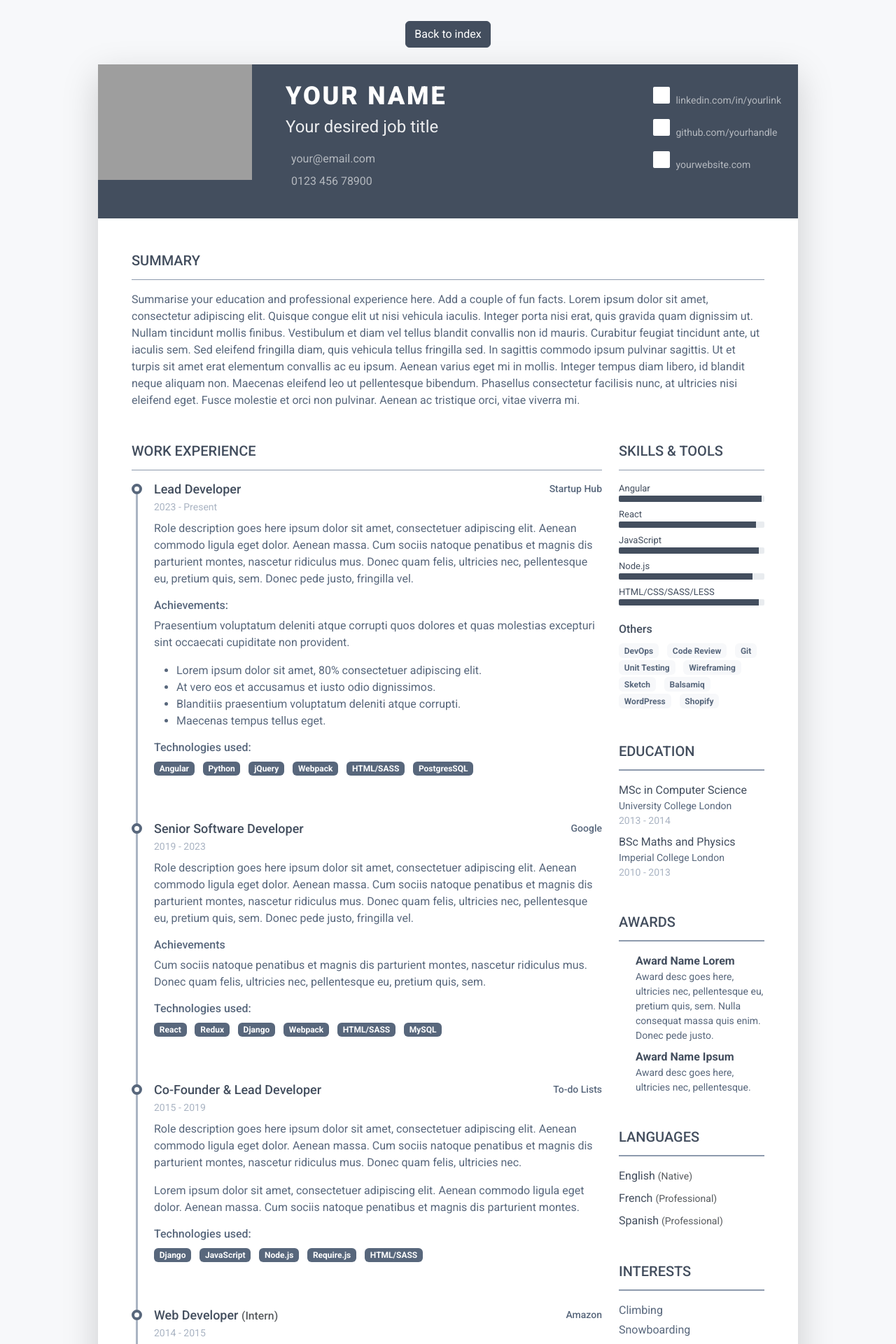
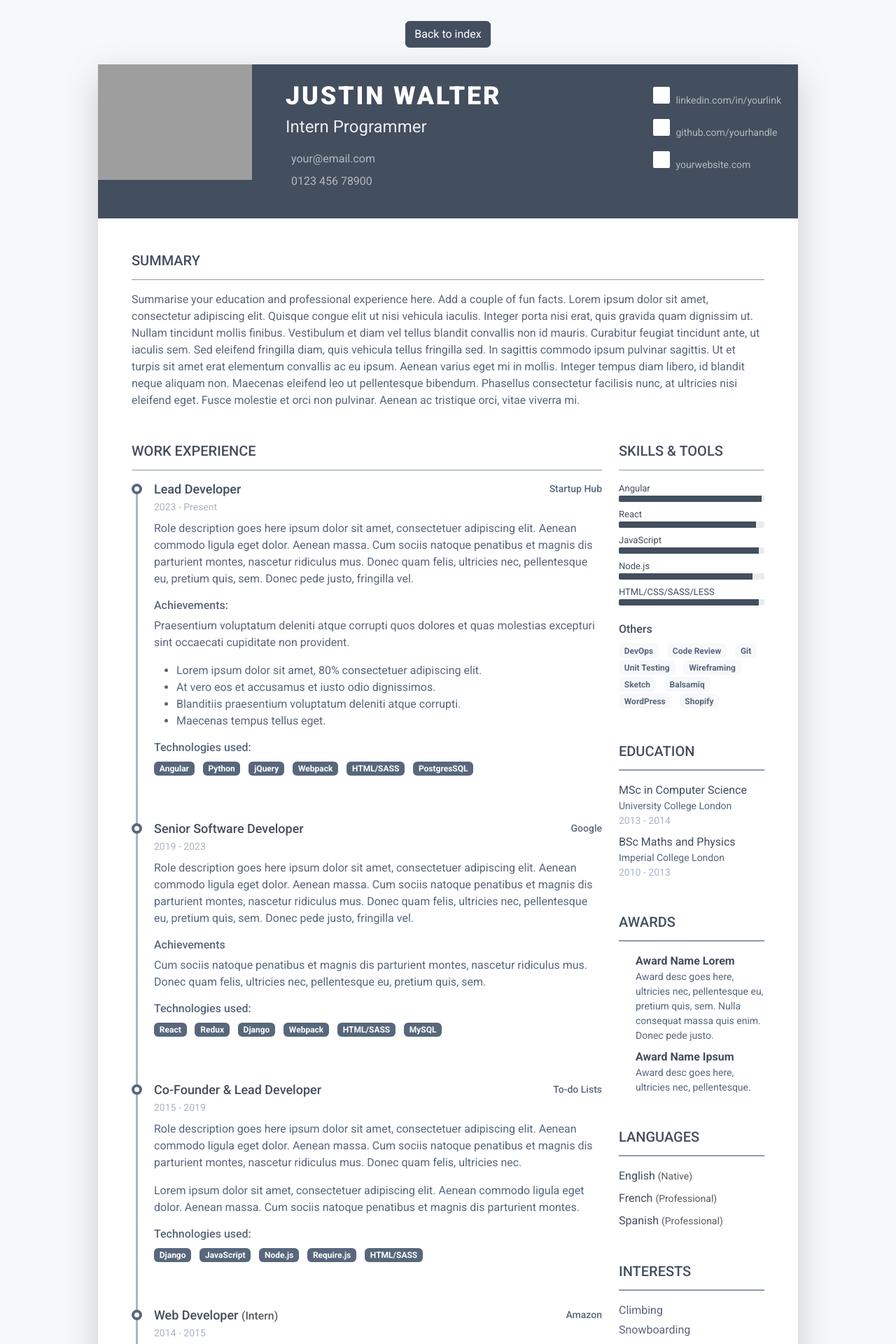
Before and after one commit to jiffingwalter/ase230_TeamAssignment, a PHP site: page /detail.php?index=0 in a window 1280 px wide. Shown: the top 1920 px of the page at 70% size. Run offline with PHP 8.4, Linux system fonts and the light colour scheme; some libraries are stand-ins or nearby versions; grey boxes are pictures that could not be loaded.

Commit message:
added $index to tell what member's page you're on
also added more details to the members array which will be used to populate the data in the html page

```diff
--- a/detail.php
+++ b/detail.php
@@ -1,11 +1,41 @@
 <?php
+$index=$_GET['index'];
+$members=[
+	[
+		'name'=>'Justin Walter',
+		'role'=>'Intern Programmer',
+		'profile_picture'=>'./assets/images/profile_justinwalter.jpg',
+		'email'=>'',
+		'work_experience'=>'',
+		'education'=>'',
+		'skills'=>'',
+		'awards'=>'',
+		'languages'=>'',
+		'interests'=>'',
+		'projects'=>''
 
+	],
+	[
+		'name'=>'Bryce Bien',
+		'role'=>'Intern Programmer',
+		'profile_picture'=>'./assets/images/profile_brycebien.jpg',
+		'email'=>'brycebien@gmail.com',
+		'work_experience'=>'',
+		'education'=>'',
+		'skills'=>'',
+		'awards'=>'',
+		'languages'=>'',
+		'interests'=>'',
+		'projects'=>''
+
+	],
+];
 
 ?>
 <!DOCTYPE html>
 <html lang="en">
 <head>
-    <title>Your name's Resume</title>
+    <title><?php echo $members[$index]['name'].'\'s Resume';?></title>
 
     <!-- Meta -->
     <meta charset="utf-8">
@@ -40,8 +70,8 @@
 				    <div class="col">
 					    <div class="row p-4 justify-content-center justify-content-md-between">
 						    <div class="primary-info col-auto">
-							    <h1 class="name mt-0 mb-1 text-white text-uppercase text-uppercase">Your name</h1>
-							    <div class="title mb-3">Your desired job title</div>
+							    <h1 class="name mt-0 mb-1 text-white text-uppercase text-uppercase"><?php echo $members[$index]['name'];?></h1>
+							    <div class="title mb-3"><?php echo $members[$index]['role'];?></div>
 							    <ul class="list-unstyled">
 								    <li class="mb-2"><a class="text-link" href="#"><i class="far fa-envelope fa-fw me-2" data-fa-transform="grow-3"></i>your@email.com</a></li>
 								    <li><a class="text-link" href="#"><i class="fas fa-mobile-alt fa-fw me-2" data-fa-transform="grow-6"></i>0123 456 78900</a></li>
```
